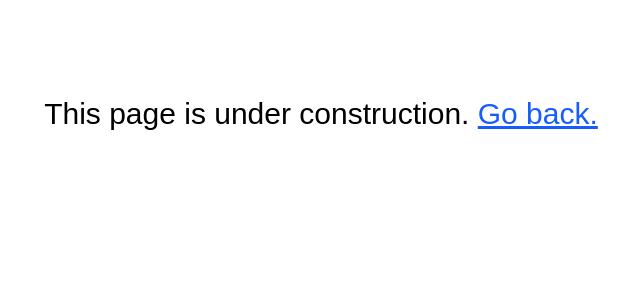
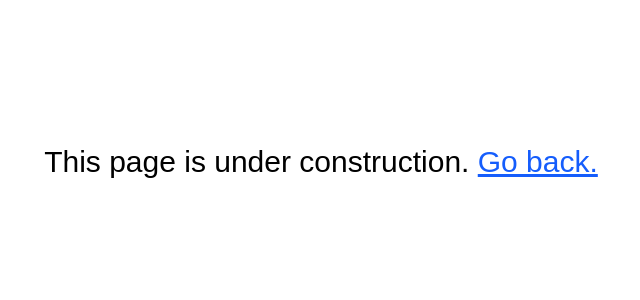
Before and after one commit to anreyw/glaam-web, a Next.js app: page /members in a window 1280 px wide. Shown: the top 300 px of the page, without its empty margins (319-959 px from the left). Built offline with nearby package versions, Linux system fonts and the light colour scheme; a web font is replaced by a local one.

Commit message:
Add more responsive padding to members route

```diff
--- a/src/app/members/layout.tsx
+++ b/src/app/members/layout.tsx
@@ -3,5 +3,5 @@ export default function MembersLayout({
 }: {
   children: React.ReactNode;
 }) {
-  return <div className="pt-24 flex justify-center">{children}</div>;
+  return <div className="pt-24 sm:pt-36 flex justify-center">{children}</div>;
 }
```
